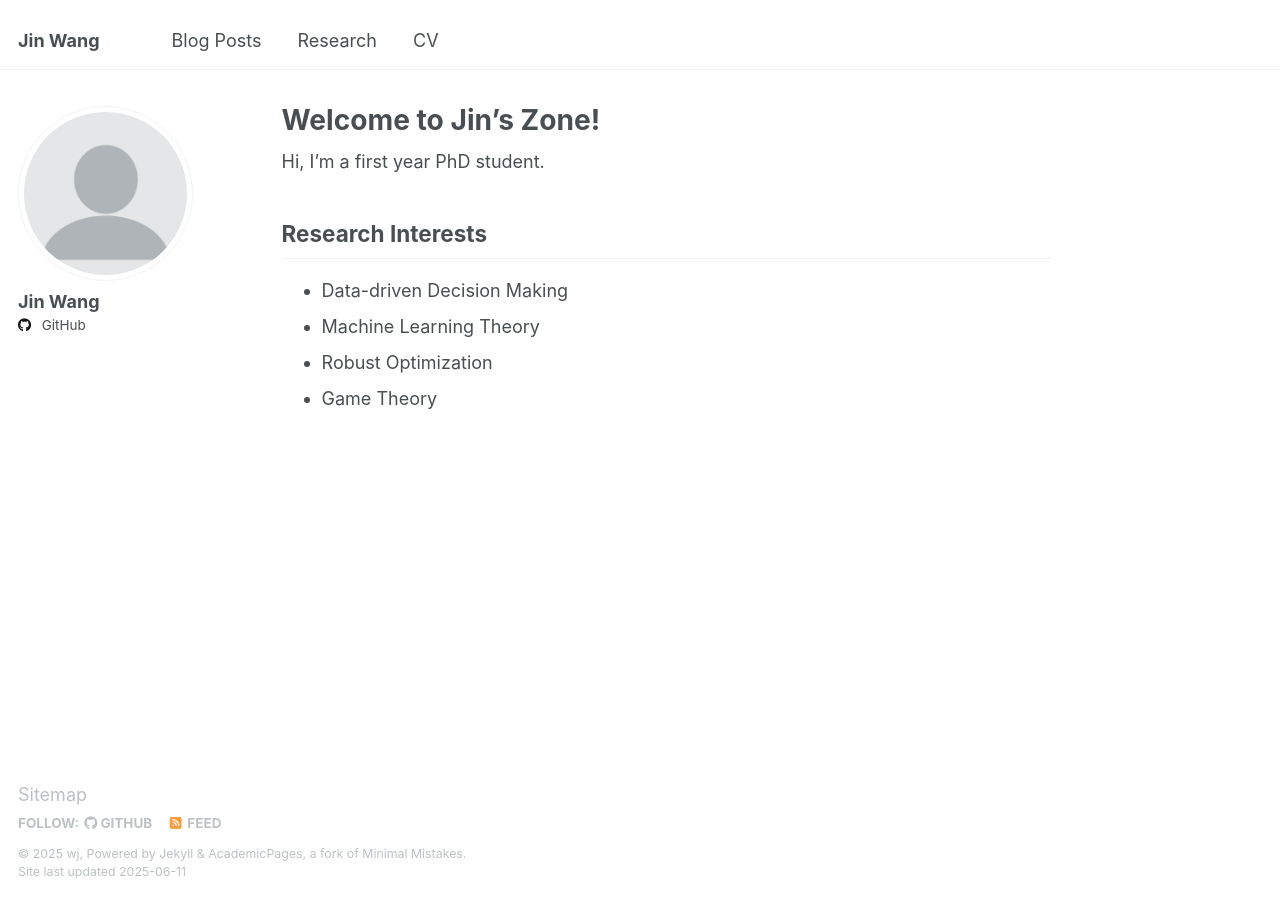
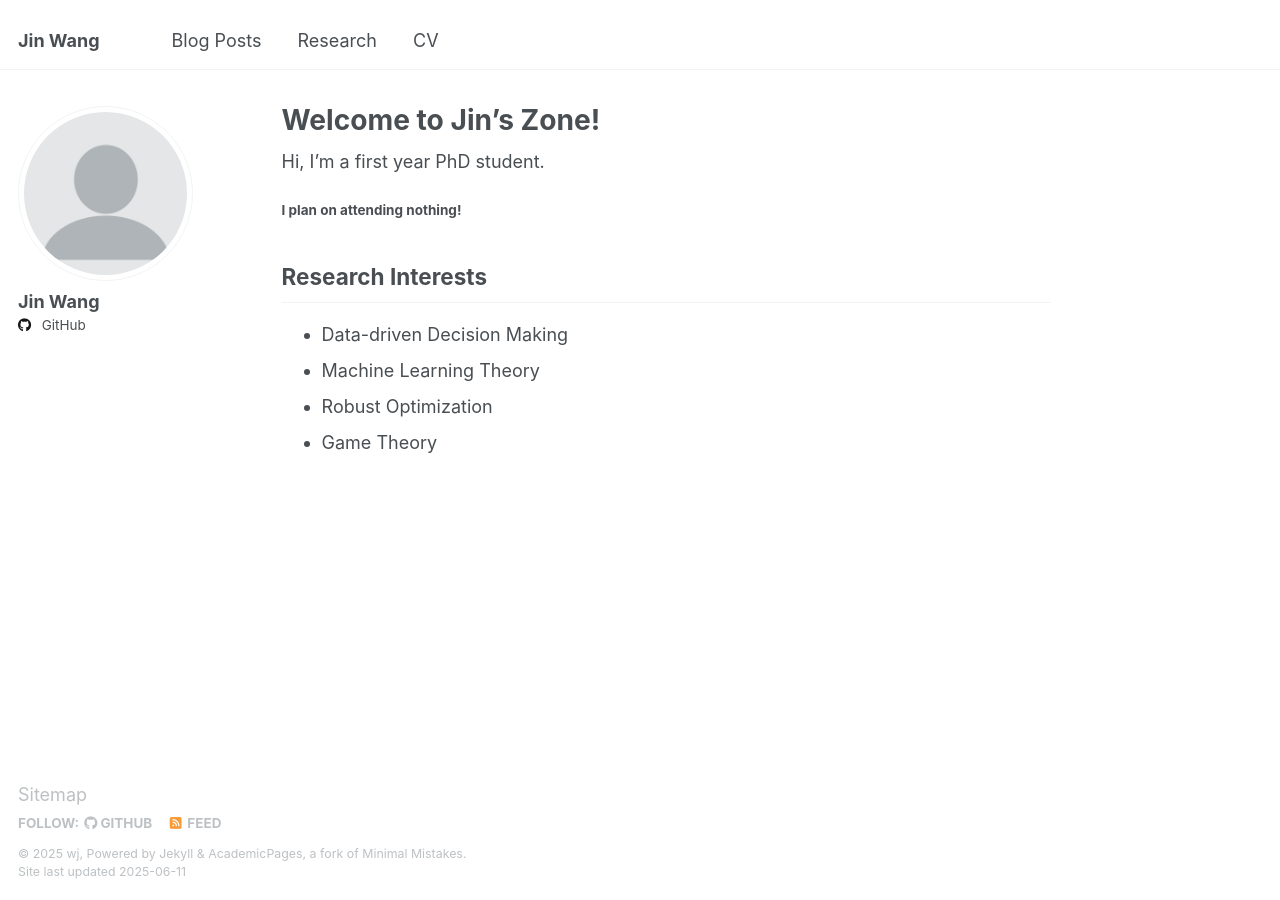
Before and after one commit to JiinnW/JiinnW, a Jekyll site: the page built from _pages/about.md, in a window 1280 px wide. Built offline with Jekyll 4.4.1, drawn with Linux system fonts in a browser that asks for light colours.

Commit message:
Update about.md

```diff
--- a/_pages/about.md
+++ b/_pages/about.md
@@ -8,6 +8,8 @@ redirect_from:
 ---
 
 Hi, I'm a first year PhD student.
+
+#### I plan on attending nothing!
 
 ## Research Interests
 <!-- Data-driven Decision Making, Machine Learning Theory, Robust Optimization, Game Theory -->
```
